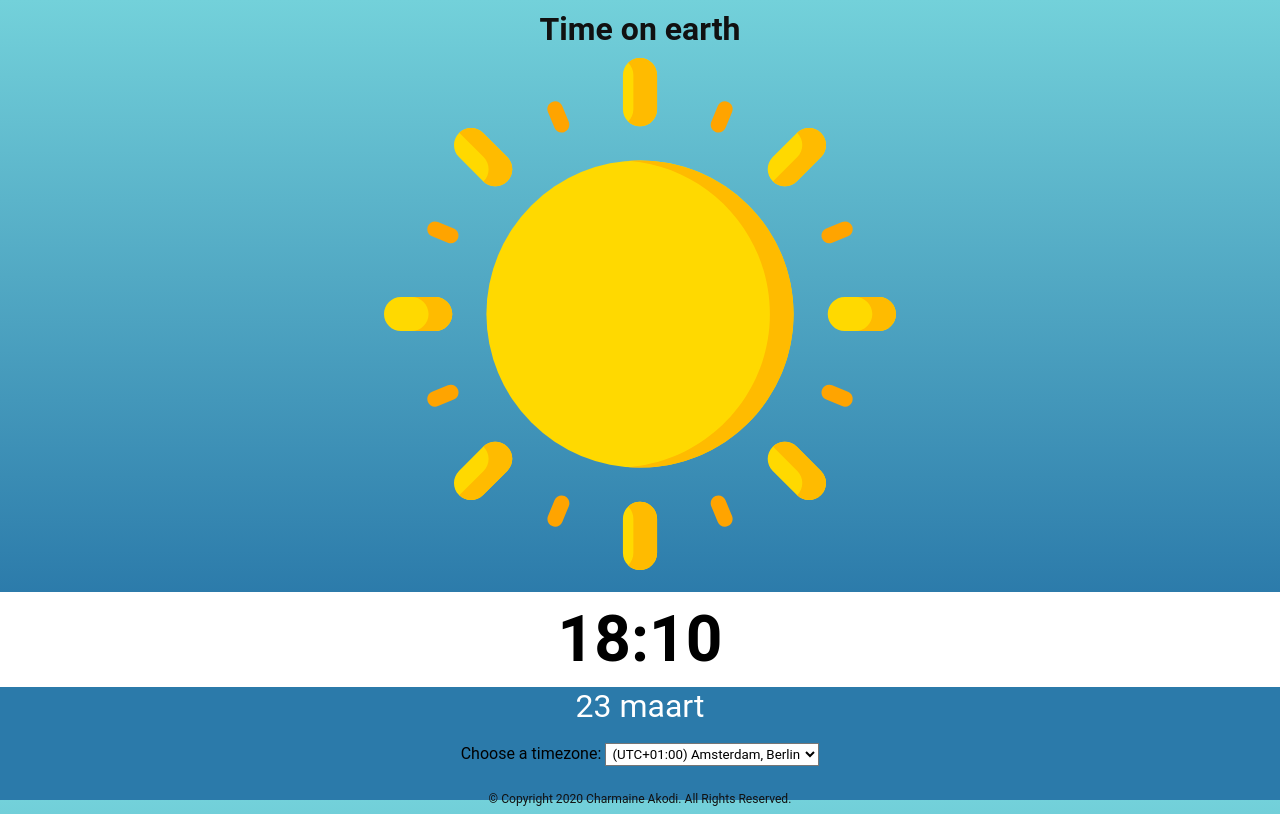
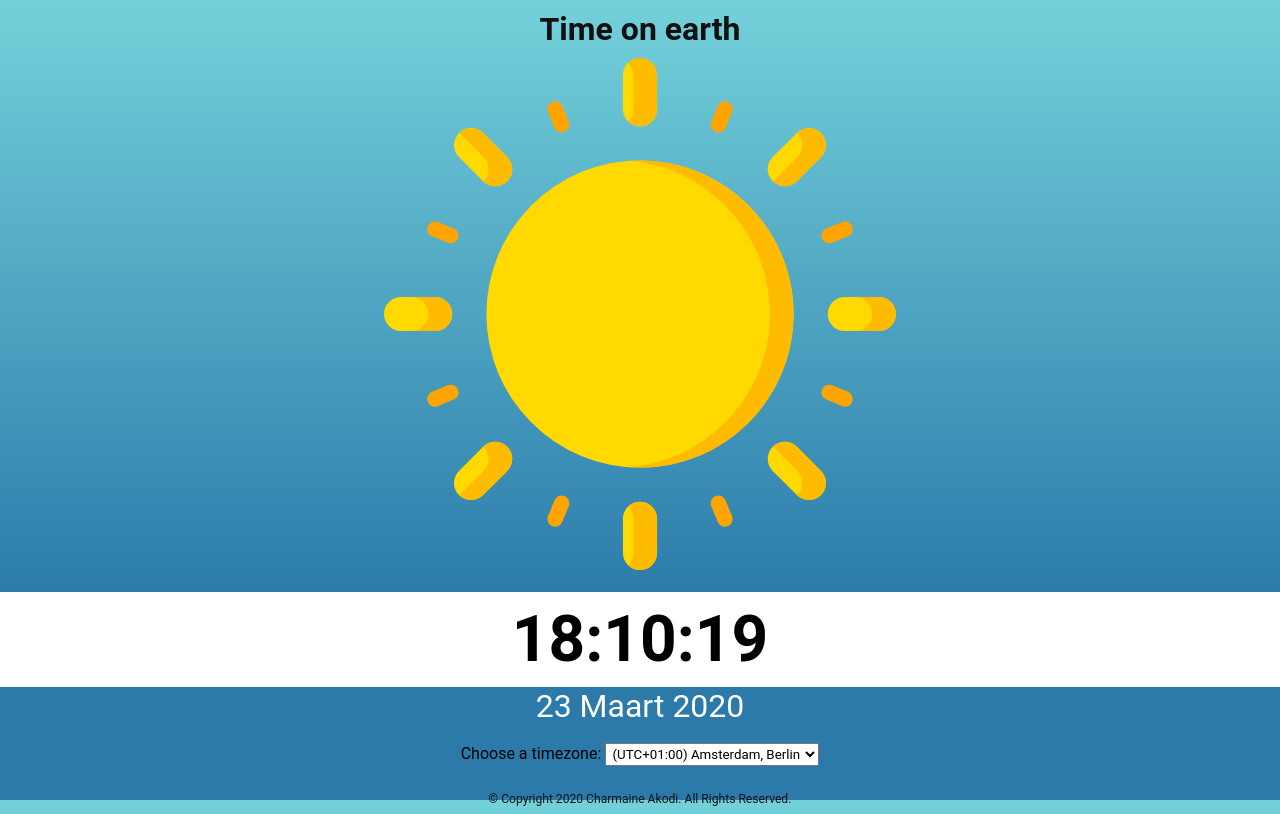
Before and after one commit to CharmaineAkodi/Clock_Challenge2, a plain HTML site: page index.html in a window 1280 px wide. Drawn offline with Linux system fonts and the light colour scheme.

Commit message:
verbetering in standaard code
tijd en datum update

```diff
--- a/index.html
+++ b/index.html
@@ -12,16 +12,18 @@
 		<h1>Time on earth</h1>
 	</header>
 	<main>
+
 		<div id="dayFase">
 			<!-- <img src="images/cloud2.svg" id="moreClouds"> -->
 			<img src="images/sun.svg" id="sunIcon">
 			<!-- <img src="images/cloud.svg" id="cloudIcon"> -->
 		</div>
+
 		<br>
+
 		<div id="clock">
-			<p id="hours">00</p>
-			<p id="colon">:</p>
-			<p id="minutes">00</p>
+			<p id="greeting"></p>
+			<p id="time"></p>
 		</div>
 
 		<div id="dateDiv">
--- a/scripts/main.js
+++ b/scripts/main.js
@@ -1,88 +1,44 @@
 //TIME
-var today = new Date();
+function showTime(){
+	var time = new Date();
+	var hours = time.getHours();
+	var minutes = time.getMinutes();
+	var seconds = time.getSeconds();
 
-document.getElementById('hours').innerHTML = today.getHours();
-document.getElementById('minutes').innerHTML = today.getMinutes();
+	//add 0 from function (don't move)
+	hours = addZero(hours);
+	minutes = addZero(minutes);
+	seconds = addZero(seconds);
+
+	document.getElementById('time').innerHTML = hours + ":" + minutes + ":" + seconds;
+
+	setInterval(showTime, 1000);
+
+	//add 0 before hour/minute/seconds < 10
+	function addZero(i){
+		if(i < 10){
+			return i = "0" + i;
+		}else{
+			return i;
+		}
+	}
+}
+showTime();
 
 //DATE
-var maanden = new Array('januari', 'februari', 'maart', 'april', 'mei', 'juni', 'juli', 'augustus', 'september', 'oktober', 'november', 'december');
-document.getElementById('date').innerHTML = today.getDate() + ' ' + maanden[today.getMonth()];
+var date = new Date();
+var months = ['Januari', 'Februari','Maart','April','Mei','Juni','Juli','Augustus','September','Oktober','November','December'];
+var showDate = date.getDate() + " " + months[date.getMonth()] + " " + date.getFullYear();
+
+document.getElementById('date').innerHTML = showDate;
+
+//GREETING ACCORDING TO TIME
+function greeting(){
+
+}
+
+
+//TIMEZONE
+
 
 // //ICON & BACKGROUND CHANGE
-// function changeTheme(){
-// 	if (hours >= 7 && < 12) {
-
-// 	}
-// 	if (hours >= 12 && < 18) {
-
-// 	}
-// 	if (hours >= 18 && < 0) {
-
-// 	}
-// 	if (hours >= 0 && < 7) {
-
-// 	}
-// };
-
-// function greeting(){
-// 	if (hours = 7) {
-// 	//GOODMORNING
-// 	}
-// 	if (hours = 22) {
-// 	//GOODNIGHT
-// 	}
-// }
-// // TIME
-// function initClock() {
-// 	renderClock();
-// 	setInterval(renderClock, 1000);
-// }
-
-// function renderClock() {
-// 	var clock = document.getElementById('clock');
-// 	var time  = getCurrentTime(new Date());
-// 	var sep   = flashSeperator(time['seconds']);
-
-// 	clock.innerHTML = time['hours'] + sep +  time['minutes'];
-// }
-
-// function flashSeperator(seconds) {
-// 	var sepClass = '';
-
-// 	if (seconds % 2 === 1) {
-// 		sepClass = ' class="trans"';
-// 	}
-// 	return '<span' + sepClass + '">:</span>';
-// }
-
-// function getCurrentTime(date) {
-// 	var time = [];
-
-// 	time['seconds'] = date.getSeconds();
-// 	time['minutes'] = date.getMinutes(),
-// 	time['hours']   = date.getHours();
-
-// 	if (time['hours'] < 10) {
-// 		time['hours'] = '0' + time['hours'];
-// 	}
-// 	if (time['minutes'] < 10) {
-// 		time['minutes'] = '0' + time['minutes'];
-// 	}
-// 	return time;
-// }
-
-// initClock();
-
-// //DATE
-
-
-
-// //
-// new Date().toLocaleString("en-US", {timeZone: "America/New_York"})
-
-
-// //BACKGROUND CHANGE
-// borderBtn.addEventListener('click', setMorningColor);
-// bgColorBtn.addEventListener('click', setDayColor);
-// colorBtn.addEventListener('click', setEveningColor);
-// colorBtn.addEventListener('click', setNightColor);
```
